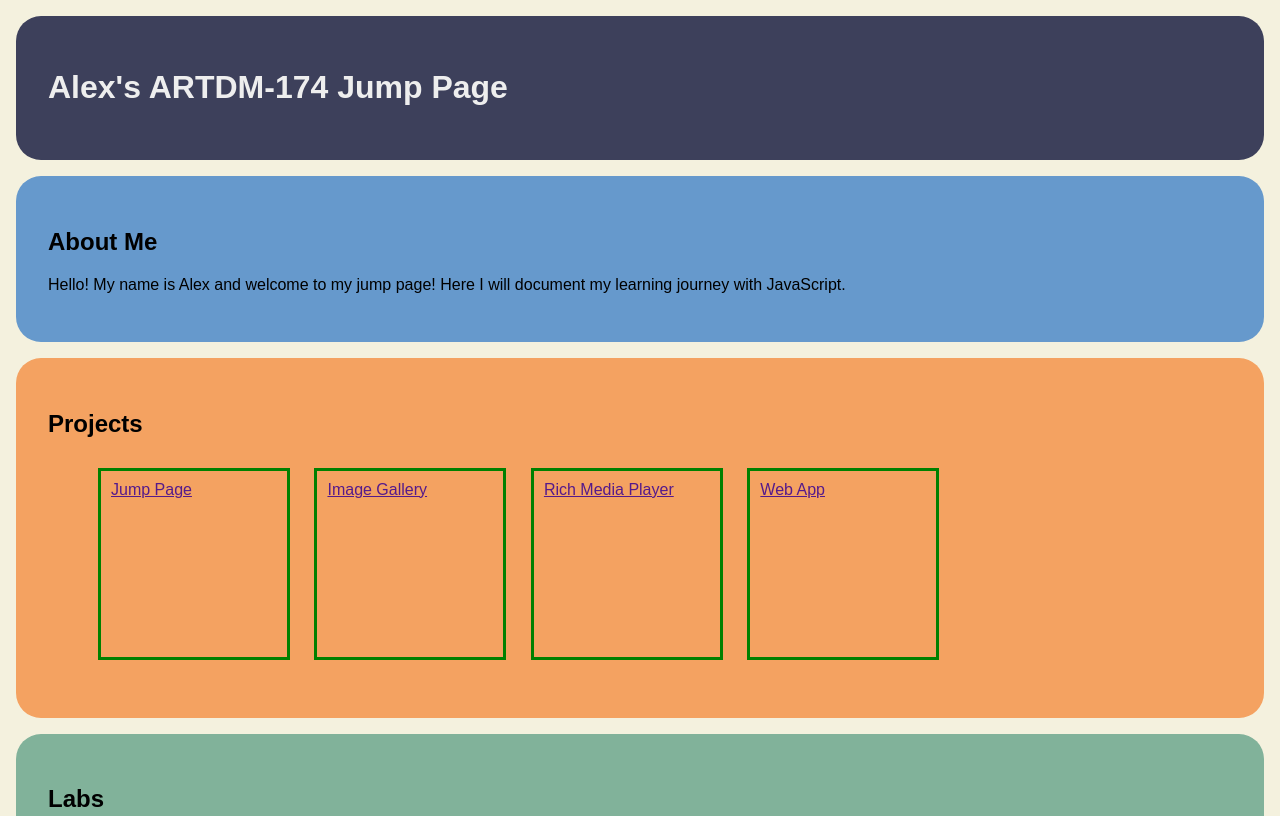
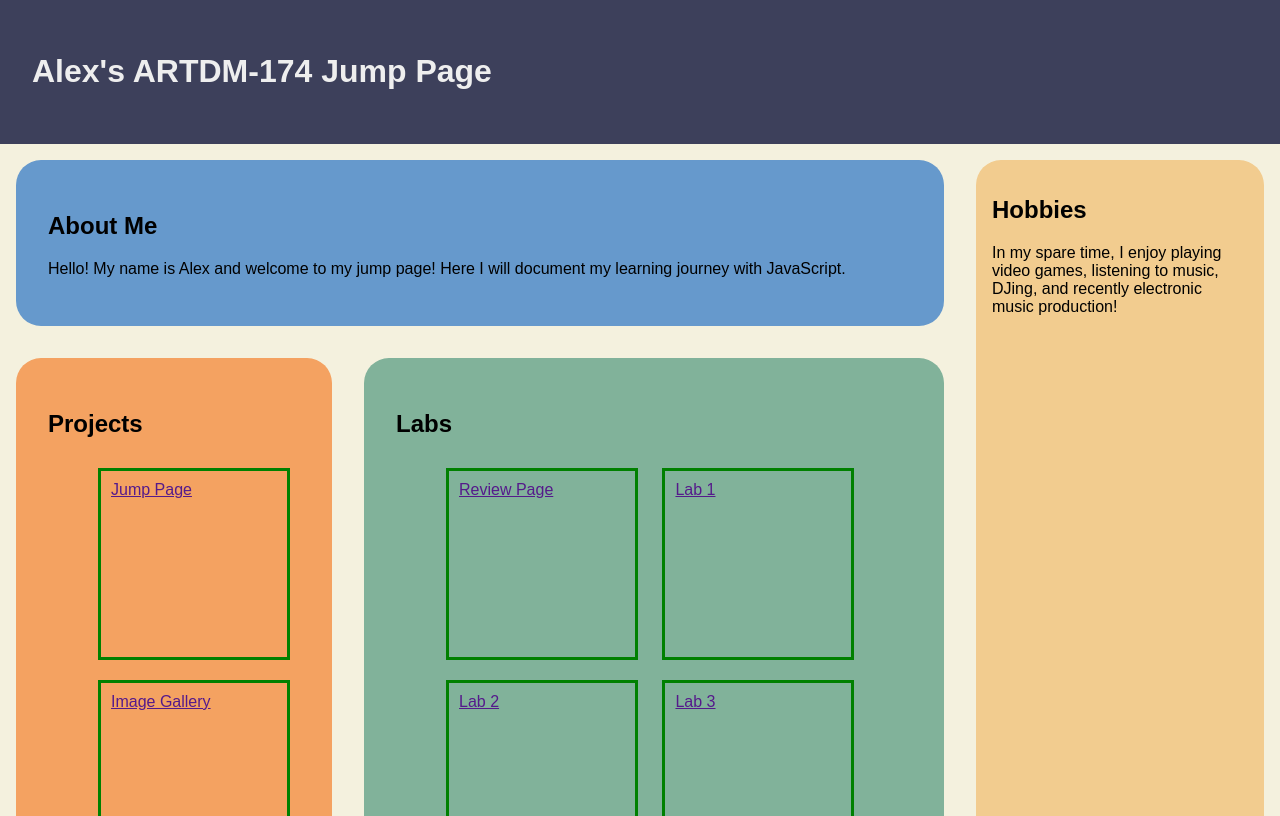
Before and after one commit to alexmaddux99/ARTDM-174, a plain HTML site: page Review Assignment/index.html in a window 1280 px wide. Shown: the top 816 px of the page. Drawn offline with Linux system fonts and the light colour scheme; a web font is replaced by a local one.

Commit message:
Added Grid

```diff
--- a/Review Assignment/css/main.css
+++ b/Review Assignment/css/main.css
@@ -13,8 +13,7 @@
     background: #3d405b;
     color: #eee;
     padding: 2rem;
-    margin: 1rem;
-    border-radius: 25px;
+
   }
 
   .intro {
@@ -22,6 +21,7 @@
     padding: 2rem;
     margin: 1rem;
     border-radius: 25px;
+
   }
 
   aside {
@@ -32,6 +32,8 @@
   }
 
   .projects {
+
+
     background-color: #f4a261;
     padding: 2rem;
     margin: 1rem;
@@ -58,3 +60,26 @@
     list-style: none;
      padding: 0;
   }
+
+  @media screen and (min-width: 900px) {
+
+
+
+    body {
+      display: grid;
+      grid-template-columns: 3fr 1fr;
+    }
+
+    header, footer {
+      grid-column: 1 / 4;
+    }
+
+    main {
+      display: grid;
+      grid-template-columns: 1fr 2fr;
+   }
+
+    .intro {
+      grid-column: 1/3;
+    }
+  }
```
